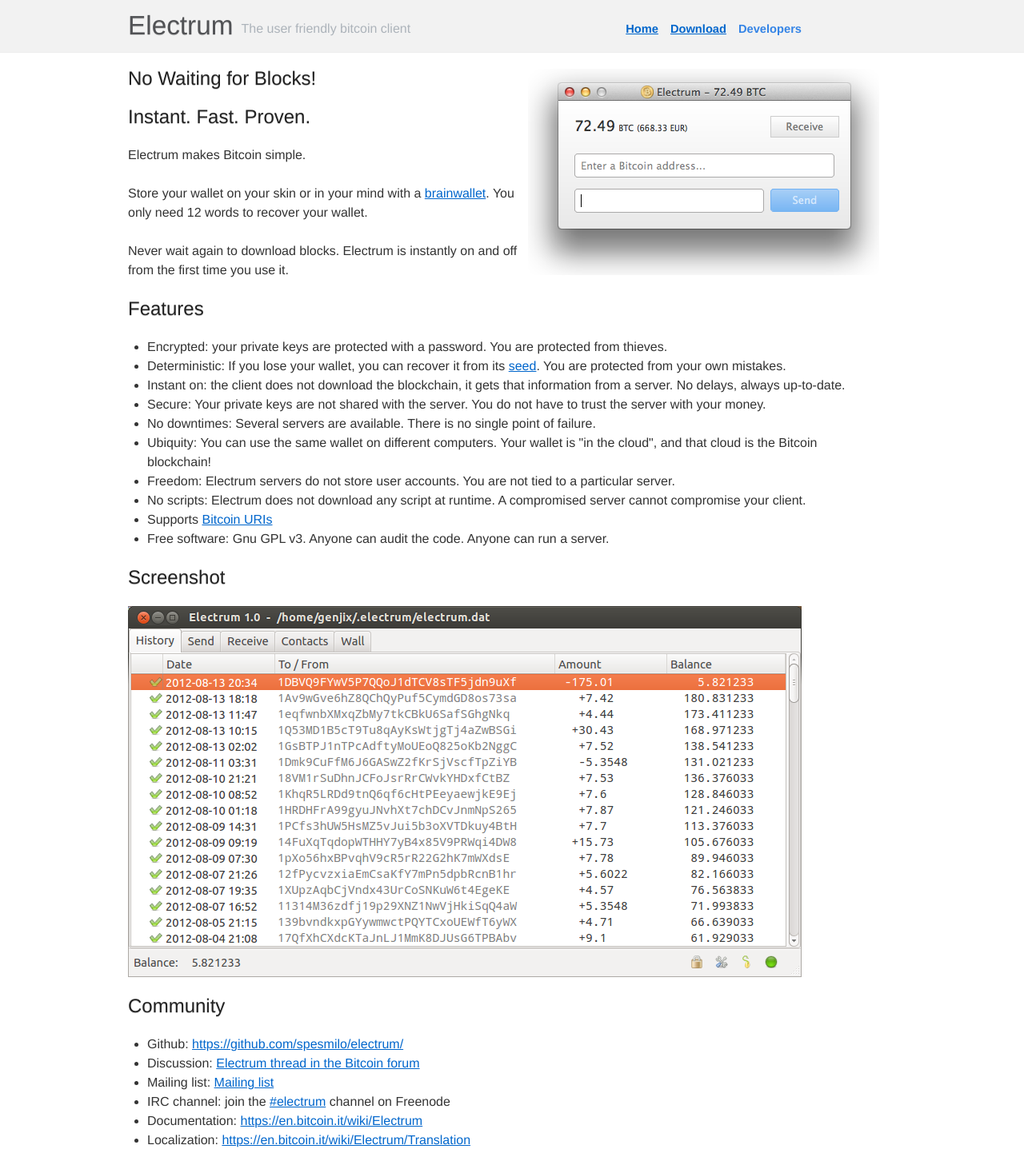
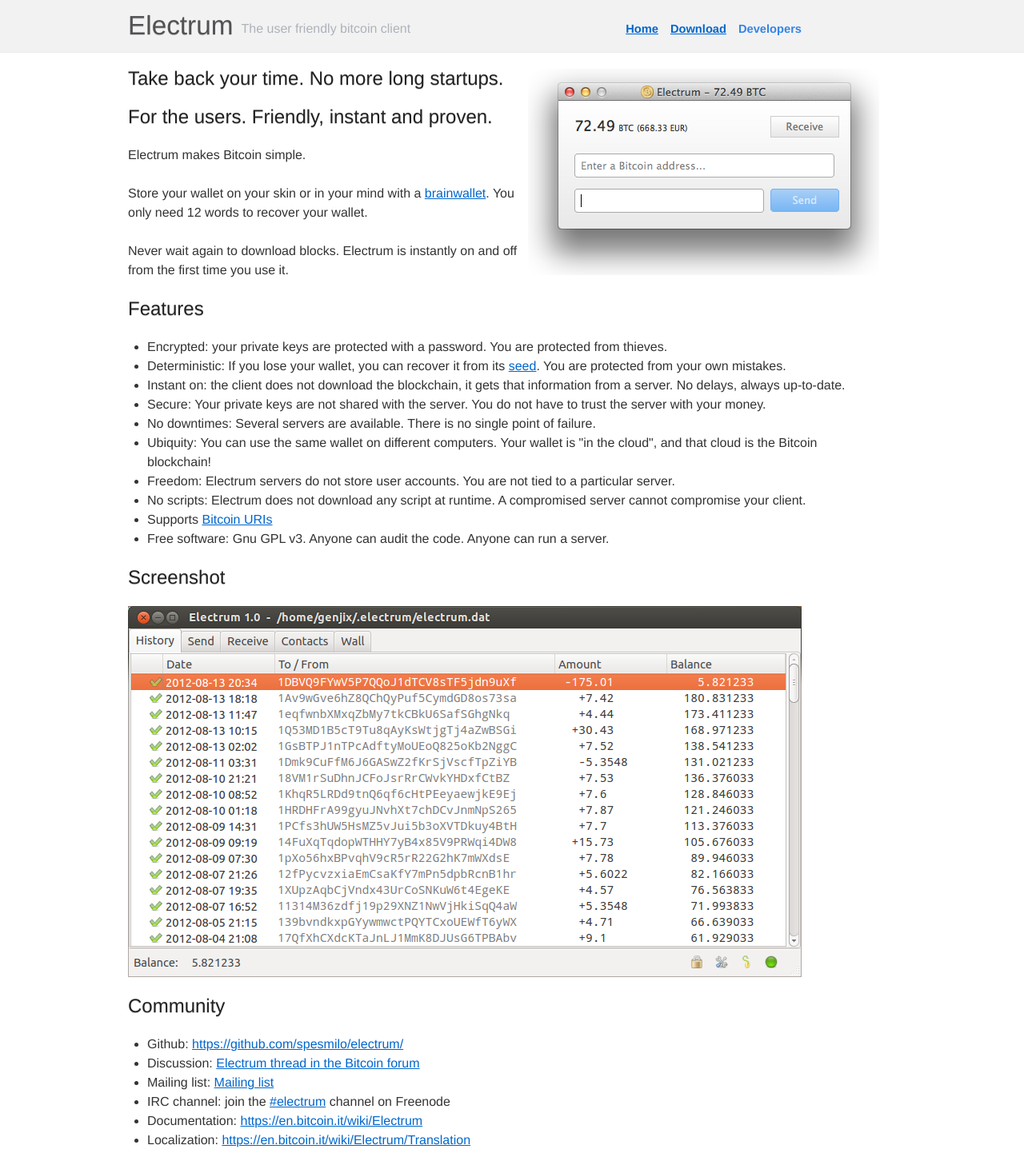
Before and after one commit to ecdsa/electrum-web, a Jekyll site: the page built from index.html, in a window 1280 px wide. Shown: the whole page at 80% size. Built offline with Jekyll 4.4.1, drawn with Linux system fonts in a browser that asks for light colours.

Commit message:
Improved intro to be better.

```diff
--- a/index.html
+++ b/index.html
@@ -4,9 +4,9 @@
 ---
 
 <div class="opening">
-  <h3>No Waiting for Blocks!</h3>
+  <h3>Take back your time. No more long startups.</h3>
   <div class="left">
-    <h3>Instant. Fast. Proven.</h3>
+    <h3>For the users. Friendly, instant and proven.</h3>
     <p class="description">Electrum makes Bitcoin simple.</p>
 
     <p class="description">
```
Also changed, not shown: 1 other file.
